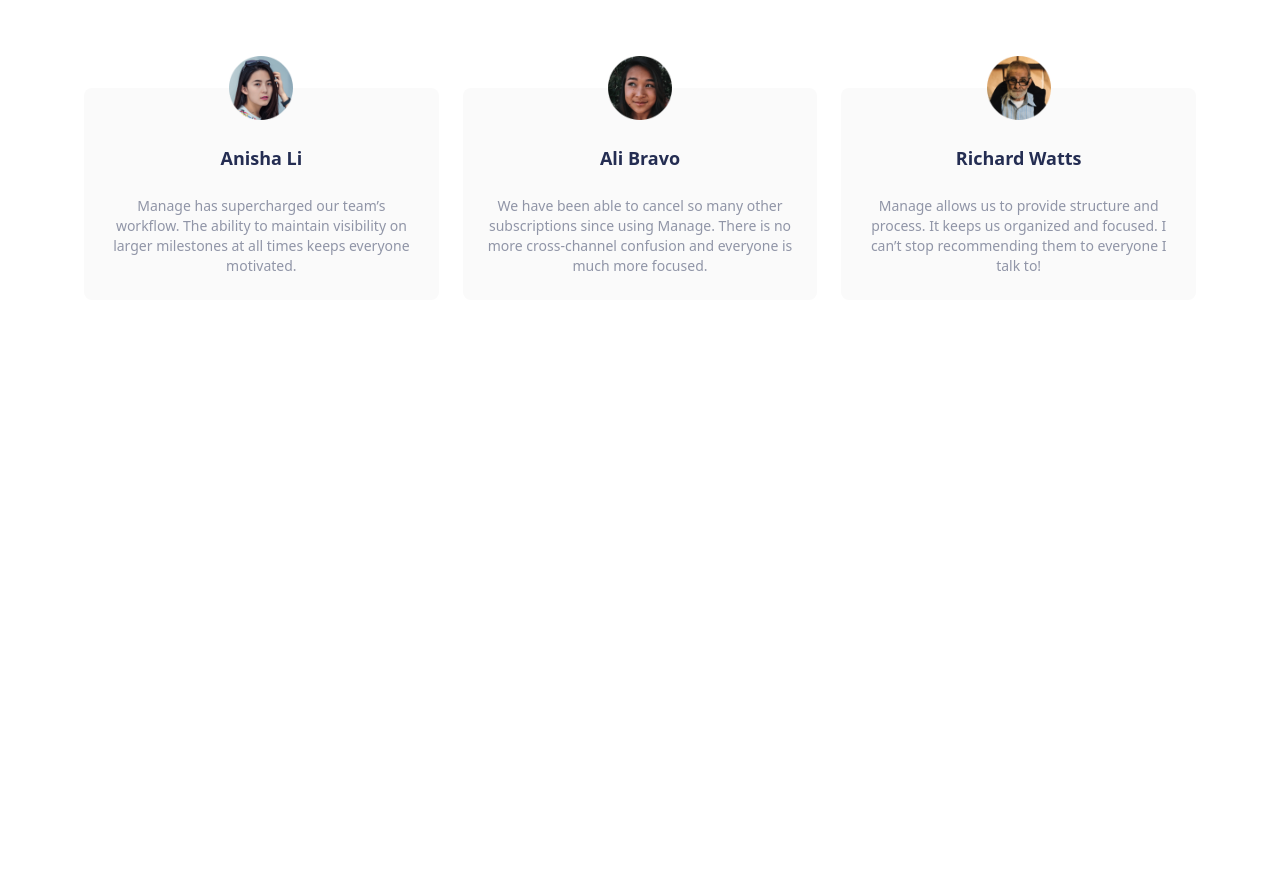
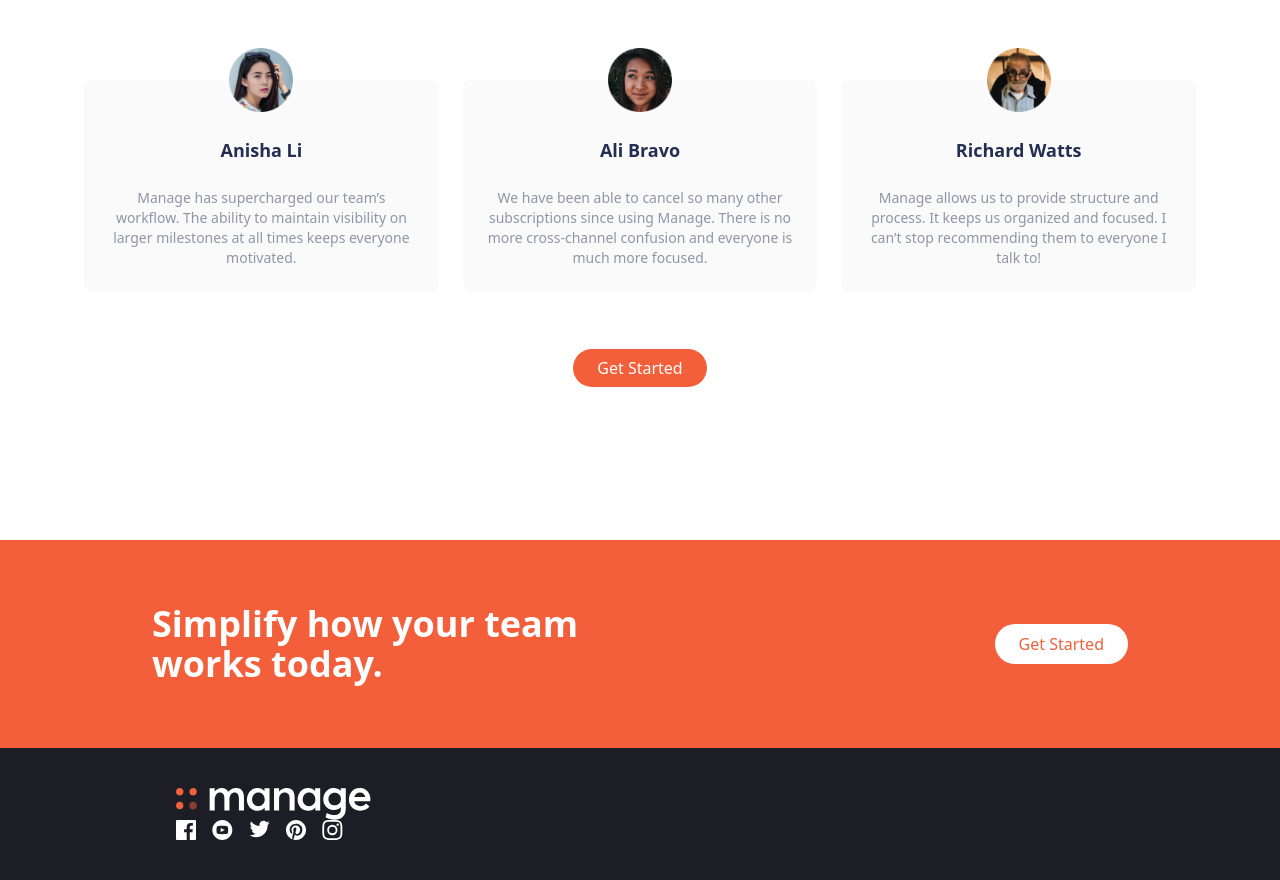
Before and after one commit to ajogious/manage-landing-page, a website: page index.html in a window 1280 px wide. Shown: the part 1316-2196 px from the top of the page. Before the commit the page ends 1616 px from the top, so only its background shows below. Drawn offline with Linux system fonts and the light colour scheme.

Commit message:
footer added

```diff
--- a/index.html
+++ b/index.html
@@ -12,10 +12,12 @@
       <!-- ===== Navbar Start ===== -->
       <nav class="relative container mx-auto p-6">
         <div class="flex items-center justify-between">
+          <!-- Logo -->
           <div class="pt-2">
             <img src="images/logo.svg" alt="logo" />
           </div>
-          <div class="md:flex space-x-6 hidden">
+          <!-- Menu -->
+          <div class="hidden md:flex space-x-6">
             <a
               href="#"
               class="text-darkBlue font-bold hover:text-darkGrayishBlue"
@@ -42,16 +44,19 @@
               >Community</a
             >
           </div>
+          <!-- CTA Button -->
           <a
             href="#"
-            class="p-3 text-white bg-brightRed rounded-full px-6 pt-2 baseline hover:bg-brightRedLight hidden md:block"
-            >Get Started</a
+            class="p-3 text-white bg-brightRed rounded-full px-6 py-2 hover:bg-brightRedLight hidden md:block"
           >
+            Get Started
+          </a>
         </div>
       </nav>
-      <!-- ===== Navbar ENd ===== -->
+      <!-- ===== Navbar End ===== -->
     </header>
     <!-- ===== Header End ===== -->
+
     <!-- ===== Main Start =====  -->
     <main>
       <!-- ===== Hero Start ===== -->
@@ -59,6 +64,7 @@
         <div
           class="container mx-auto flex flex-col-reverse md:flex-row items-center px-6 mt-10 md:space-y-0 space-y-0"
         >
+          <!-- Left Item -->
           <div class="flex flex-col mb-32 space-y-12 md:w-1/2">
             <h1
               class="max-w-md text-4xl text-darkBlue font-bold text-center md:text-5xl md:text-left"
@@ -69,27 +75,31 @@
               class="max-w-sm text-center md:mx-0 mx-auto text-darkGrayishBlue md:text-left"
             >
               Manage makes it simple for software teams to plan day-to-day tasks
-              while kepping the larger team goals in view.
+              while keeping the larger team goals in view.
             </p>
             <div class="flex justify-center md:justify-start">
               <a
                 href="#"
-                class="p-3 text-white bg-brightRed rounded-full px-6 pt-2 baseline hover:bg-brightRedLight"
-                >Get Started</a
+                class="p-3 text-white bg-brightRed rounded-full px-6 py-2 hover:bg-brightRedLight"
               >
+                Get Started
+              </a>
             </div>
           </div>
+          <!-- Right Item -->
           <div class="md:w-1/2">
             <img src="images/illustration-intro.svg" alt="Illustration Intro" />
           </div>
         </div>
       </section>
-      <!-- ===== Here End ===== -->
+      <!-- ===== Hero End ===== -->
+
       <!-- ===== Features Start ===== -->
       <section id="features">
         <div
           class="container flex flex-col px-4 mx-auto mt-10 mb-10 space-y-12 md:space-y-0 md:flex-row"
         >
+          <!-- Left -->
           <div class="flex flex-col space-y-12 md:w-1/2">
             <h2
               class="max-w-md text-4xl text-darkBlue font-bold text-center md:text-left"
@@ -104,7 +114,9 @@
               teams.
             </p>
           </div>
+          <!-- Right -->
           <div class="flex flex-col space-y-8 md:w-1/2">
+            <!-- List Item 1 -->
             <div class="flex flex-col md:flex-row md:space-x-6">
               <div
                 class="flex items-center md:items-start rounded-l-full bg-brightRedSupLight md:bg-transparent"
@@ -130,6 +142,7 @@
                 </p>
               </div>
             </div>
+            <!-- List Item 2 -->
             <div class="flex flex-col md:flex-row md:space-x-6">
               <div
                 class="flex items-center md:items-start rounded-l-full bg-brightRedSupLight md:bg-transparent"
@@ -154,12 +167,13 @@
                 </p>
               </div>
             </div>
+            <!-- List Item 3 -->
             <div class="flex flex-col md:flex-row md:space-x-6">
               <div
                 class="flex items-center md:items-start rounded-l-full bg-brightRedSupLight md:bg-transparent"
               >
                 <div class="px-6 py-2 text-white bg-brightRed rounded-full">
-                  01
+                  03
                 </div>
                 <h3 class="ml-4 font-bold text-darkBlue md:hidden">
                   Everything you need in one place
@@ -182,15 +196,18 @@
         </div>
       </section>
       <!-- ===== Features End ===== -->
+
       <!-- ===== Testimonials Start ===== -->
       <section id="testimonials">
         <div class="max-w-6xl px-5 mx-auto mt-32 text-center">
           <h2 class="text-4xl font-bold text-darkBlue text-center">
             What's Different About Manage?
           </h2>
+          <!-- Testimonials Container -->
           <div
             class="flex flex-col mt-24 md:flex-row md:space-x-6 space-y-12 md:space-y-0"
           >
+            <!-- Testimonial 1 -->
             <div
               class="flex flex-col items-center p-6 space-y-6 rounded-lg bg-veryLightGray md:w-1/3"
             >
@@ -206,6 +223,7 @@
                 everyone motivated.
               </p>
             </div>
+            <!-- Testimonial 2 -->
             <div
               class="flex flex-col items-center p-6 space-y-6 rounded-lg bg-veryLightGray md:w-1/3"
             >
@@ -221,6 +239,7 @@
                 everyone is much more focused.
               </p>
             </div>
+            <!-- Testimonial 3 -->
             <div
               class="flex flex-col items-center p-6 space-y-6 rounded-lg bg-veryLightGray md:w-1/3"
             >
@@ -237,9 +256,66 @@
               </p>
             </div>
           </div>
+          <div class="my-16">
+            <a
+              href="#"
+              class="p-3 text-white bg-brightRed rounded-full px-6 py-2 hover:bg-brightRedLight"
+            >
+              Get Started
+            </a>
+          </div>
         </div>
       </section>
       <!-- ===== Testimonials End ===== -->
+      <!-- ===== CTA Start ===== -->
+      <section id="cta" class="mt-40 p-16 bg-brightRed">
+        <div
+          class="container mx-auto flex flex-col md:flex-row justify-between space-y-12 md:space-y-0 text-center md:text-left items-center"
+        >
+          <h1 class="text-4xl max-w-md font-bold text-white">
+            Simplify how your team works today.
+          </h1>
+          <a
+            href="#"
+            class="bg-white text-brightRed rounded-full px-6 py-2 hover:opacity-80 transition"
+          >
+            Get Started
+          </a>
+        </div>
+      </section>
+      <!-- ===== CTA End ===== -->
+      <!-- ===== Footer Start ===== -->
+      <footer class="bg-veryDarkBlue">
+        <div
+          class="flex flex-col-reverse justify-between px-6 py-10 container mx-auto space-y-8 md:flex-row md:space-y-0"
+        >
+          <div
+            class="flex flex-col-reverse items-center justify-between space-y-12 md:flex-col md:space-y-0 md:items-start"
+          >
+            <div>
+              <img src="images/logo-white.svg" alt="White logo" class="h-8" />
+            </div>
+            <div class="flex justify-center space-x-4">
+              <a href="#">
+                <img src="images/icon-facebook.svg" alt="" />
+              </a>
+              <a href="#">
+                <img src="images/icon-youtube.svg" alt="" />
+              </a>
+              <a href="#">
+                <img src="images/icon-twitter.svg" alt="" />
+              </a>
+              <a href="#">
+                <img src="images/icon-pinterest.svg" alt="" />
+              </a>
+              <a href="#">
+                <img src="images/icon-instagram.svg" alt="" />
+              </a>
+            </div>
+          </div>
+        </div>
+      </footer>
+      <!-- ===== Footer End ===== -->
     </main>
     <!-- ===== Main End ===== -->
   </body>
```
Also changed, not shown: css/main.css.
